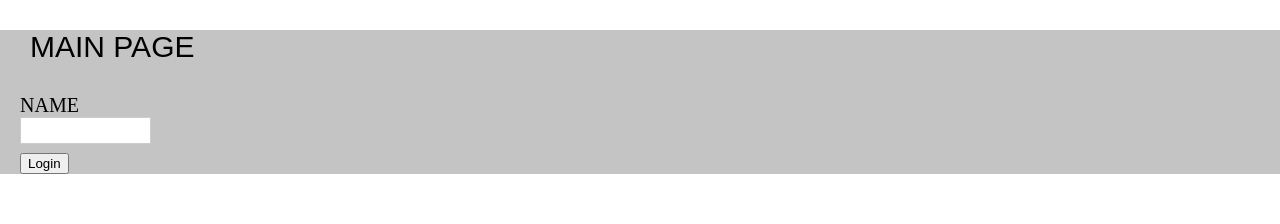
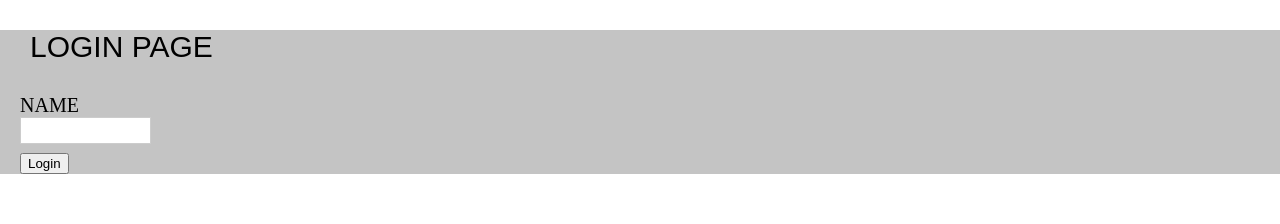
Before and after one commit to taeyoonyy/0212-react, a React (Create React App) app: page / in a window 1280 px wide. Shown: the top 224 px of the page. Built offline with nearby package versions, Linux system fonts and the light colour scheme.

Commit message:
fix page login <-> main

```diff
--- a/src/App.js
+++ b/src/App.js
@@ -1,10 +1,11 @@
-import Main from "./pages/Main";
+import { Route, Switch } from "react-router-dom";
+import Login from "./pages/Login";
 
 
 function App() {
   return (
     <div>
-      <Main />
+      <Login />
     </div>
   );
 }
--- a/src/pages/Login.js
+++ b/src/pages/Login.js
@@ -1,9 +1,27 @@
-import { Fragment } from "react"
+import React from "react";
+import classes from "./Login.module.css";
+import { useRef } from "react";
 
 const Login = () => {
+  const nameInputRef = useRef();
+
+  const loginHandler = (event) => {
+    event.preventDefault();
+    console.log("CLICK", nameInputRef.current.value);
+  };
+
   return (
-    <Fragment></Fragment>
-  )
-}
+    <React.Fragment>
+      <div className={classes.login}>
+        <div className={classes.header}> LOGIN PAGE</div>
+        <form className={classes.form} onSubmit={loginHandler}>
+          <label>NAME</label>
+          <input id="name" type="text" ref={nameInputRef}></input>
+          <button>Login</button>
+        </form>
+      </div>
+    </React.Fragment>
+  );
+};
 
 export default Login;
--- a/src/pages/Main.module.css
+++ b/src/pages/Login.module.css
@@ -1,4 +1,4 @@
-.main {
+.login {
   background-color: #C4C4C4;
 }
 
--- a/src/pages/Main.js
+++ b/src/pages/Main.js
@@ -1,27 +1,9 @@
-import React from "react";
-import classes from "./Main.module.css";
-import { useRef } from "react";
+import { Fragment } from "react"
 
 const Main = () => {
-  const nameInputRef = useRef();
-
-  const loginHandler = (event) => {
-    event.preventDefault();
-    console.log("CLICK", nameInputRef.current.value);
-  };
-
   return (
-    <React.Fragment>
-      <div className={classes.main}>
-        <div className={classes.header}> MAIN PAGE</div>
-        <form className={classes.form} onSubmit={loginHandler}>
-          <label>NAME</label>
-          <input id="name" type="text" ref={nameInputRef}></input>
-          <button>Login</button>
-        </form>
-      </div>
-    </React.Fragment>
-  );
-};
+    <Fragment></Fragment>
+  )
+}
 
 export default Main;
```
